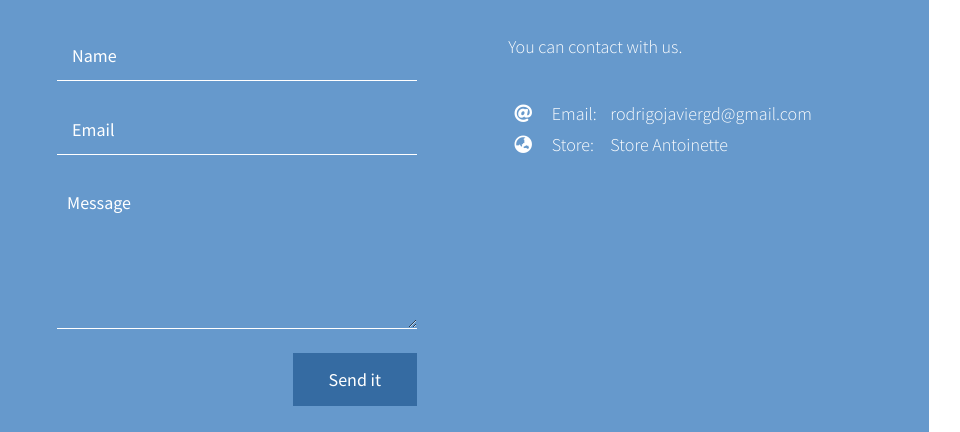
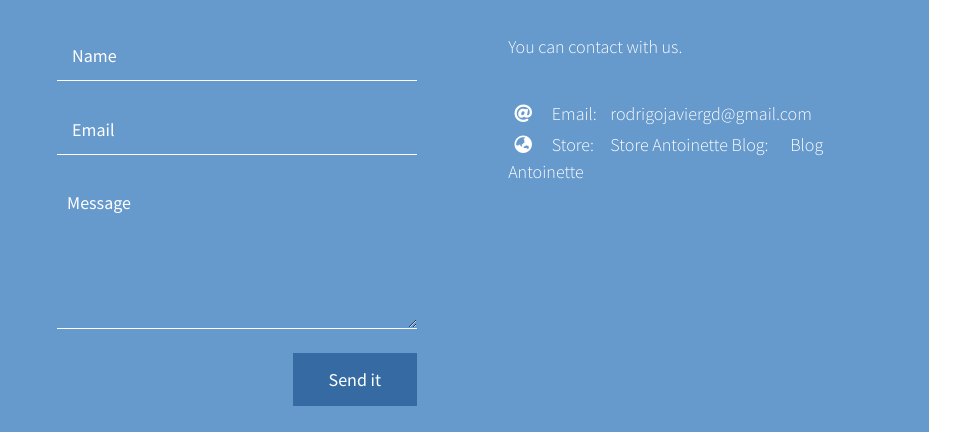
Before and after one commit to RodrigoJavier101/antoinette-html, a plain HTML site: page index.html in a window 1280 px wide. Shown: the part 2560-2992 px from the top of the page, without its empty margins (19-979 px from the left). Drawn offline with Linux system fonts and the light colour scheme.

Commit message:
commit default

```diff
--- a/index.html
+++ b/index.html
@@ -198,6 +198,7 @@
                                     <li>
                                         <span class="icn"><i class="fas fa-globe-asia"></i></span>
                                         <span class="lbl">Store:</span> <a href="https://store.antoinette.cl">Store Antoinette</a>
+                                        <span class="lbl">Blog:</span> <a href="https://blog.antoinette.cl">Blog Antoinette</a>
                                     </li>
                                 </ul>
                             </div>
```
